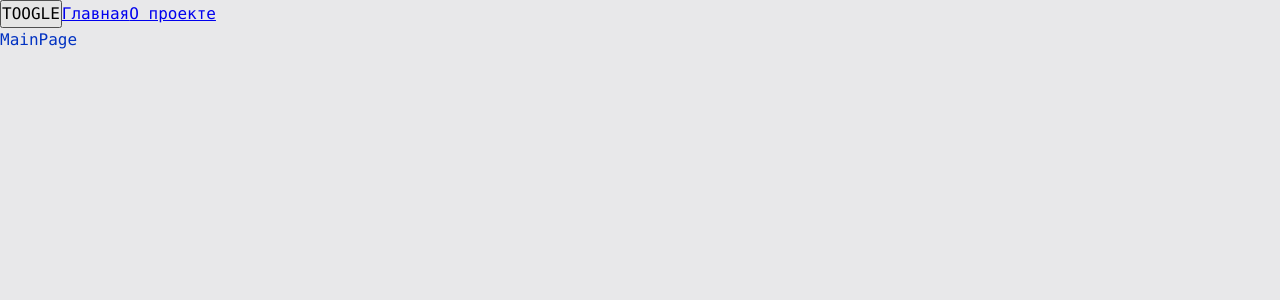
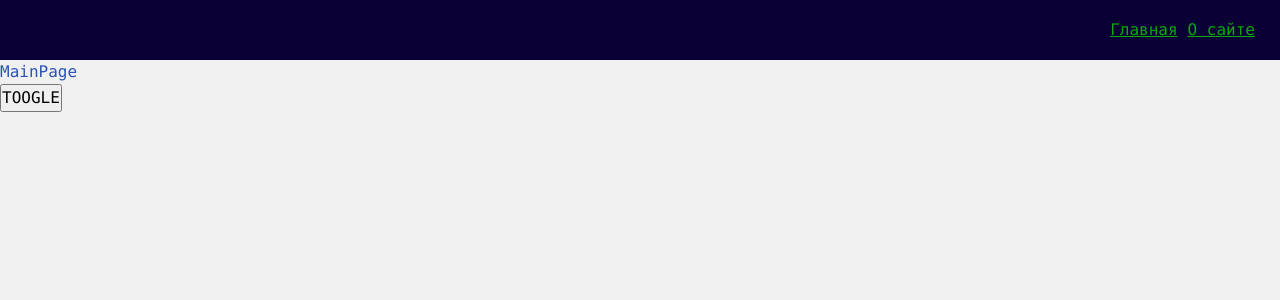
Before and after one commit to yakut54/react-try-3, a React app: page / in a window 1280 px wide. Shown: the top 300 px of the page. Built offline with nearby package versions, Linux system fonts and the light colour scheme.

Commit message:
Navbar. The first UI Kit component

```diff
--- a/src/app/App.tsx
+++ b/src/app/App.tsx
@@ -1,8 +1,8 @@
 import React from 'react';
-import {Link} from "react-router-dom";
 import {classNames} from "shared/lib/classNames/classNames";
 import {useTheme} from "app/providers/ThemeProvider";
 import {AppRouter} from "app/providers/router";
+import {Navbar} from "widgets/Navbar";
 import './styles/index.scss';
 
 
@@ -11,12 +11,9 @@
 
     return (
         <div className={classNames('app', {}, [theme])}>
+            <Navbar />
+            <AppRouter />
             <button onClick={toggleTheme}>TOOGLE</button>
-
-            <Link to={'/'}>Главная</Link>
-            <Link to={'/about'}>О проекте</Link>
-
-            <AppRouter />
         </div>
     );
 }
--- a/src/app/styles/themes/dark.scss
+++ b/src/app/styles/themes/dark.scss
@@ -1,6 +1,9 @@
 .app.dark {
-  --bg-color: #090949;
+  --bg-color: #0b0035;
+  --inverted-bg-color: #f0f0f0;
 
-  --primary-color: #049604;
-  --secondary-color: #04ff04;
+  --primary-color: #0ca70d;
+  --secondary-color: #0aff0a;
+  --inverted-primary-color: #2a52b5;
+  --inverted-secondary-color: #3d6bff;
 }
--- a/src/app/styles/themes/normal.scss
+++ b/src/app/styles/themes/normal.scss
@@ -1,6 +1,9 @@
 .app.light {
-    --bg-color: #e8e8ea;
+    --bg-color: #f0f0f0;
+    --inverted-bg-color: #0b0035;
 
-    --primary-color: #0232c2;
-    --secondary-color: #0449e0;
+    --primary-color: #2a52b5;
+    --secondary-color: #3d6bff;
+    --inverted-primary-color: #0ca70d;
+    --inverted-secondary-color: #0aff0a;
 }
--- a/src/app/styles/variables/global.scss
+++ b/src/app/styles/variables/global.scss
@@ -8,4 +8,6 @@
   --font-size-l: 24px;
   --font-line-l: 32px;
   --font-l: var(--font-size-l) / var(--font-line-l) var(--font-family-main);
+
+  --navbar-height: 60px;
 }
--- /dev/null
+++ b/src/shared/ui/AppLink/AppLink.module.scss
@@ -0,0 +1,6 @@
+.app-link.normal{
+    color: var(--primary-color);
+}
+.app-link.inverted{
+    color: var(--inverted-primary-color);
+}
--- /dev/null
+++ b/src/shared/ui/AppLink/AppLink.tsx
@@ -0,0 +1,33 @@
+import {FC, ReactNode} from "react";
+import {Link, LinkProps} from "react-router-dom";
+import {classNames} from 'shared/lib/classNames/classNames'
+import cls from './AppLink.module.scss'
+
+export enum AppLinkTheme {
+    NORMAL = 'normal',
+    INVERTED = 'inverted',
+}
+interface AppLinkProps extends LinkProps {
+    className?: string
+    children: ReactNode
+    theme?: AppLinkTheme
+}
+export const AppLink: FC<AppLinkProps> = (props: AppLinkProps) => {
+    const {
+        to,
+        children,
+        className,
+        theme = AppLinkTheme.NORMAL,
+        ...otherProps
+    } = props
+
+    return (
+        <Link
+            className={classNames(cls['app-link'], {}, [className, cls[theme]])}
+            to={to}
+            {...otherProps}
+        >
+            {children}
+        </Link>
+    )
+}
--- a/src/test.ts
+++ /dev/null
@@ -1,3 +0,0 @@
-export function someFn(int: number): number {
-    return int
-}
--- /dev/null
+++ b/src/widgets/Navbar/index.ts
@@ -0,0 +1 @@
+export {Navbar} from './ui/Navbar';
--- /dev/null
+++ b/src/widgets/Navbar/ui/Navbar.module.scss
@@ -0,0 +1,15 @@
+.navbar{
+  width: 100%;
+  height: var(--navbar-height);
+  background: var(--inverted-bg-color);
+  display: flex;
+  align-items: center;
+  padding: 20px;
+}
+.links{
+  margin-left: auto;
+}
+.links a{
+  margin-left: 5px;
+  margin-right: 5px;
+}
--- /dev/null
+++ b/src/widgets/Navbar/ui/Navbar.tsx
@@ -0,0 +1,17 @@
+import {classNames} from 'shared/lib/classNames/classNames'
+import cls from './Navbar.module.scss'
+import {AppLink, AppLinkTheme} from "shared/ui/AppLink/AppLink";
+
+interface NavbarProps {
+    className?: string
+}
+export const Navbar = ({className}: NavbarProps) => {
+    return (
+        <div className={classNames(cls.navbar, {}, [className])}>
+            <div className={cls.links}>
+                <AppLink theme={AppLinkTheme.INVERTED} to={''}>Главная</AppLink>
+                <AppLink theme={AppLinkTheme.INVERTED} to={'/about'}>О сайте</AppLink>
+            </div>
+        </div>
+    )
+}
```
